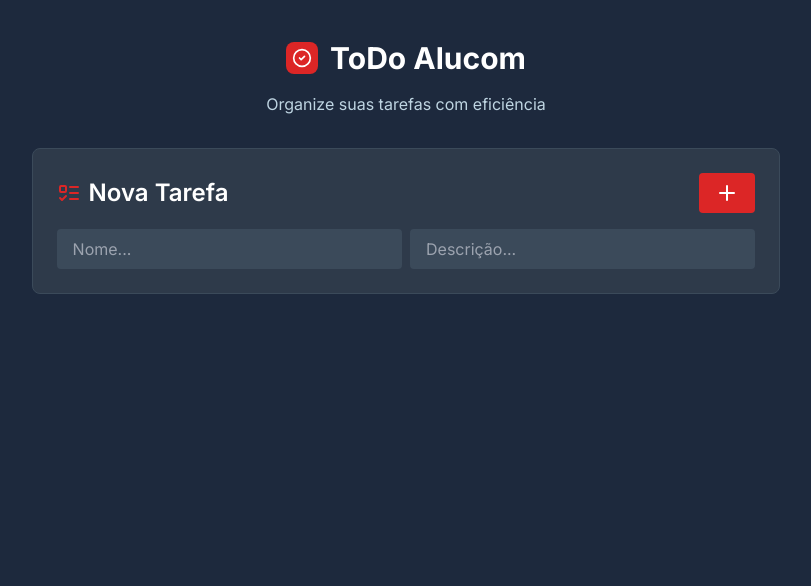
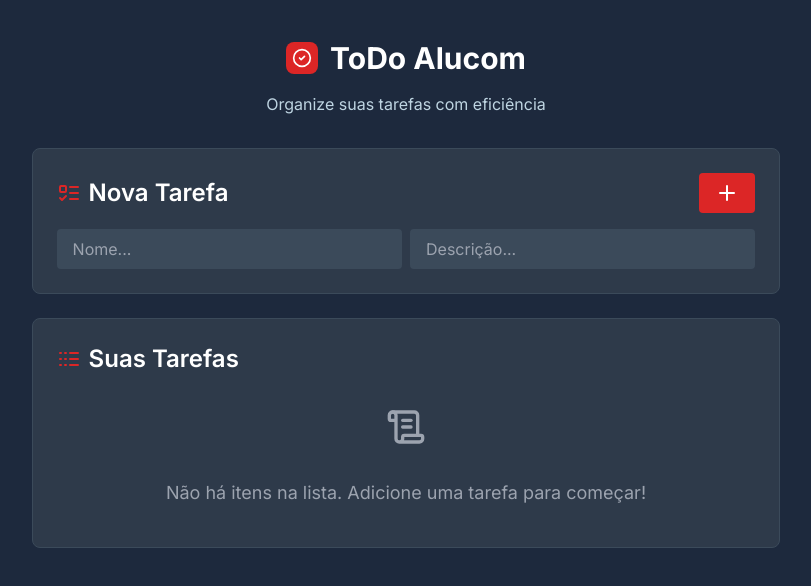
Before and after one commit to pedroalima/ToDoAlucomApp, a Next.js app: page / in a window 1280 px wide. Shown: the top 586 px of the page, without its empty margins (234-1045 px from the left). Built offline with nearby package versions, Linux system fonts and the light colour scheme.

Commit message:
feat: add TaskList component and hook

```diff
--- a/src/app/page.tsx
+++ b/src/app/page.tsx
@@ -1,5 +1,6 @@
 import AddTaskForm from "@/components/dashboard/AddTaskForm";
 import Header from "@/components/dashboard/Header";
+import TasksList from "@/components/dashboard/TasksList";
 
 export default function Dashboard() {
   return (
@@ -7,6 +8,7 @@ export default function Dashboard() {
       <main className="min-h-screen px-4 py-10">
         <Header />
         <AddTaskForm />
+        <TasksList />
       </main>
       <footer></footer>
     </div>
--- /dev/null
+++ b/src/components/commons/EmptyTaskList.tsx
@@ -0,0 +1,12 @@
+import { ScrollText } from "lucide-react";
+
+export default function EmptyTaskList() {
+  return (
+    <div className="flex flex-col items-center justify-center gap-4">
+      <ScrollText size={40} className="text-gray-light" />
+      <p className="text-gray-light text-center py-4 text-md sm:text-lg">
+        Não há itens na lista. Adicione uma tarefa para começar!
+      </p>
+    </div>
+  );
+}
--- /dev/null
+++ b/src/components/commons/TaskCardSkeleton.tsx
@@ -0,0 +1,13 @@
+export default function TaskCardSkeleton() {
+  return (
+    <div
+      className={`flex items-center justify-between rounded-lg px-4 py-3 border border-blue-gray-light bg-blue-gray-dark animate-pulse`}
+    >
+      <div className="flex flex-col gap-2 flex-grow">
+        <div className="h-4 bg-gray-600 rounded w-1/3"></div>
+        <div className="h-3 bg-gray-700 rounded w-2/3"></div>
+      </div>
+      <div className="h-5 w-5 bg-gray-600 rounded"></div>
+    </div>
+  );
+}
--- /dev/null
+++ b/src/components/dashboard/TaskCard.tsx
@@ -0,0 +1,55 @@
+import { Trash2 } from "lucide-react";
+import { Task } from "../../hooks/useTasksList";
+
+interface TaskCardProps {
+  task: Task;
+  onToggle: (id: number) => void;
+  onDelete: (id: number) => void;
+}
+
+export default function TaskCard({ task, onToggle, onDelete }: TaskCardProps) {
+  return (
+    <div
+      className={`flex items-center justify-between rounded-lg px-4 py-3 border border-blue-gray-light hover:border-red transition-colors cursor-pointer select-none ${
+        task.completed ? "bg-blue-gray-light/80" : "bg-background"
+      }`}
+      onClick={() => onToggle(task.id)}
+      tabIndex={0}
+      role="button"
+      aria-pressed={task.completed}
+    >
+      <div
+        className={`flex flex-col flex-grow ${
+          task.completed ? "line-through opacity-70" : "opacity-100"
+        }`}
+      >
+        <span
+          className={`font-semibold text-base sm:text-lg ${
+            task.completed ? "text-gray-light" : "text-foreground"
+          }`}
+        >
+          {task.title}
+        </span>
+        {task.description && (
+          <p
+            className={`text-sm sm:text-base ${
+              task.completed ? "text-gray-light" : "text-gray-light/50"
+            }`}
+          >
+            {task.description}
+          </p>
+        )}
+      </div>
+      <button
+        onClick={(e) => {
+          e.stopPropagation();
+          onDelete(task.id);
+        }}
+        className="text-gray-light hover:text-red-dark transition-colors"
+        aria-label="Deletar tarefa"
+      >
+        <Trash2 size={20} />
+      </button>
+    </div>
+  );
+}
--- /dev/null
+++ b/src/components/dashboard/TasksList.tsx
@@ -0,0 +1,42 @@
+"use client";
+
+import { Logs } from "lucide-react";
+import { useTasksList } from "../../hooks/useTasksList";
+import Container from "../commons/Container";
+import EmptyTaskList from "../commons/EmptyTaskList";
+import TaskCardSkeleton from "../commons/TaskCardSkeleton";
+import TaskCard from "./TaskCard";
+
+export default function TasksList() {
+  const { tasks, toggleComplete, deleteTask, isLoading } = useTasksList();
+
+  return (
+    <Container>
+      <section className="flex flex-col gap-4">
+        <div className="flex items-center gap-2 mb-4">
+          <Logs className="text-red text-lg sm:text-xl" />
+          <h2 className="text-lg sm:text-2xl font-semibold">Suas Tarefas</h2>
+        </div>
+        <div className="flex flex-col gap-3">
+          {isLoading ? (
+            <>
+              <TaskCardSkeleton />
+              <TaskCardSkeleton />
+            </>
+          ) : tasks.length === 0 ? (
+            <EmptyTaskList />
+          ) : (
+            tasks.map((task) => (
+              <TaskCard
+                key={task.id}
+                task={task}
+                onToggle={toggleComplete}
+                onDelete={deleteTask}
+              />
+            ))
+          )}
+        </div>
+      </section>
+    </Container>
+  );
+}
--- /dev/null
+++ b/src/hooks/useTasksList.ts
@@ -0,0 +1,57 @@
+import { useEffect, useState } from "react";
+
+export interface Task {
+  id: number;
+  title: string;
+  description: string;
+  completed: boolean;
+}
+
+const initialTasks: Task[] = [
+  // {
+  //   id: 1,
+  //   title: "lorem ipsum",
+  //   description: "lorem ipsum dolor sit amet",
+  //   completed: true,
+  // },
+  // {
+  //   id: 2,
+  //   title: "lorem ipsum 2",
+  //   description: "",
+  //   completed: true,
+  // }
+];
+
+export function useTasksList() {
+  const [tasks, setTasks] = useState<Task[]>([]);
+  const [isLoading, setIsLoading] = useState(true);
+
+  useEffect(() => {
+    // Simula uma chamada de API
+    const timer = setTimeout(() => {
+      setTasks(initialTasks);
+      setIsLoading(false);
+    }, 1000);
+
+    return () => clearTimeout(timer);
+  }, []);
+
+  const toggleComplete = (id: number) => {
+    setTasks((tasks) =>
+      tasks.map((task) =>
+        task.id === id ? { ...task, completed: !task.completed } : task
+      )
+    );
+  };
+
+  const deleteTask = (id: number) => {
+    setTasks((tasks) => tasks.filter((task) => task.id !== id));
+  };
+
+  return {
+    tasks,
+    isLoading,
+    toggleComplete,
+    deleteTask,
+  };
+}
```
